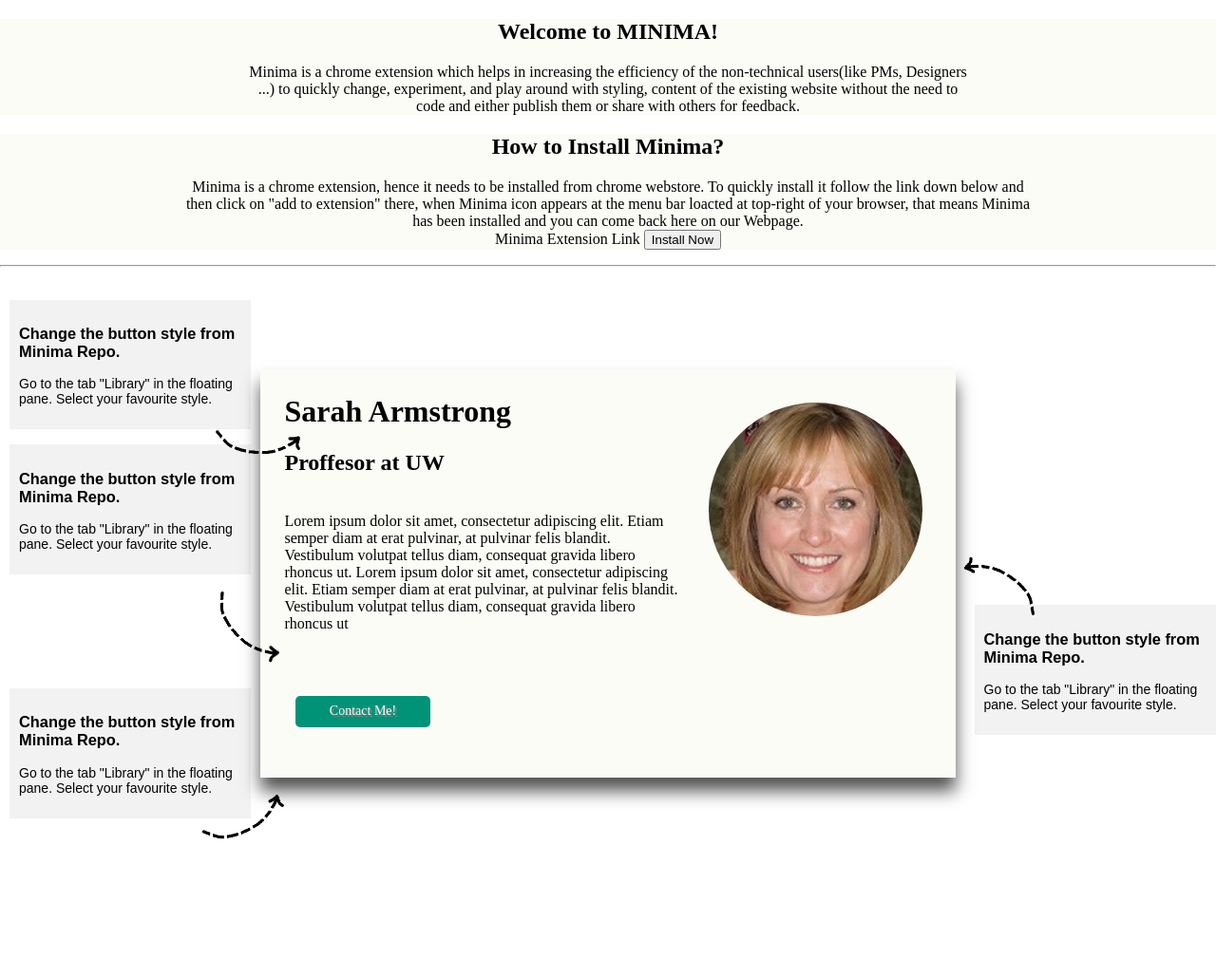
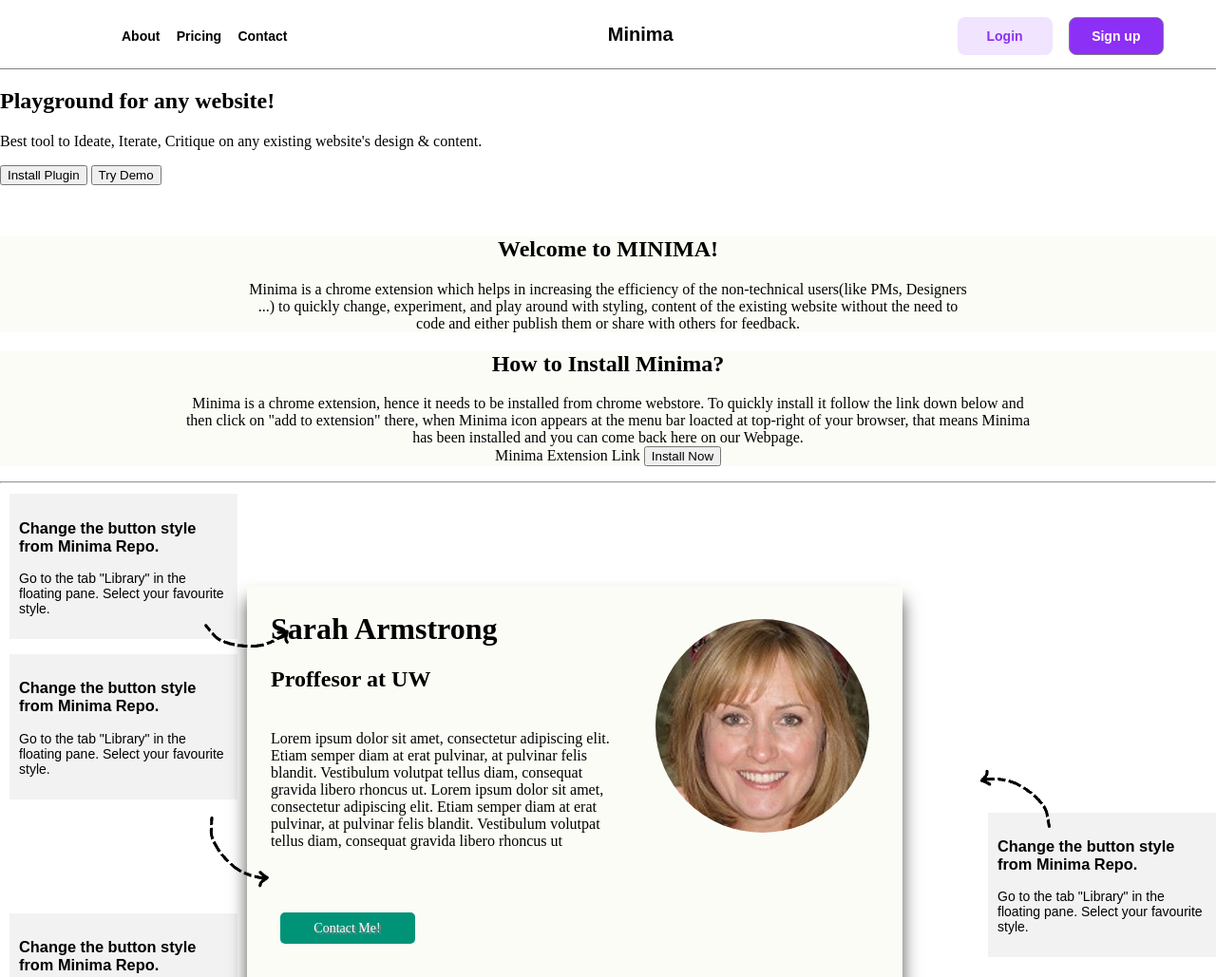
Before and after one commit to harvinder52/minima.github.io, a plain HTML site: page index.html in a window 1280 px wide. Shown: the top 1029 px of the page at 95% size. Before the commit the page ends 944 px from the top, so only its background shows below. Drawn offline with Linux system fonts and the light colour scheme.

Commit message:
working on newer design

```diff
--- a/index.html
+++ b/index.html
@@ -159,17 +159,119 @@
 
 .stepsContainerRight{
 	display: flex;
-	padding-left: 10px;
+	padding-left: 10vh;
 	justify-content: space-evenly;
 	flex-direction: column;
 
 }
+
+#minimaNav {
+	font-family: sans-serif;
+width: 100%;
+height: 72px;
+background-color: white;
+color: black;
+border-bottom: 1px solid gray;
+}
+
+#btnLogin{
+	position: relative;
+top: 25%;
+left: 61%;
+background-color: #f1e4ff;
+width: 100px;
+height: 40px;
+color: #8c30f5;
+border-radius: 8px;
+font-family: sans-serif;
+font-weight: 700;
+font-size: 14px;
+border: 0px solid white;
+}
+
+#btnSignup{
+	position: relative;
+top: 25%;
+left: 62%;
+background-color: #8c30f5;
+width: 100px;
+height: 40px;
+color: white;
+font-size: 14px;
+font-weight: 700;
+border: 1px solid gray;
+border-radius: 8px;
+font-family: sans-serif;
+
+}
+
+.navLabel {
+
+	font-family: sans-serif;
+	font-style: normal;
+	font-weight: bold;
+	font-size: 14px;
+	line-height: 20px;
+	position: relative;
+	top:25%;
+
+}
+.navLabel1{
+
+
+	left:10%;
+}
+.navLabel2{
+
+
+	left:11%;
+}
+
+.navLabel3{
+
+
+	left:12%;
+}
+
+.navTitle{
+	position: relative;
+	top:25%;
+	left: 38%;
+
+	font-family: sans-serif;
+ 	font-style: normal;
+	font-weight: 800;
+	font-size: 20px;
+	line-height: 20px;
+}
+
 
 
 
 </style>
 <body>
 
+	<div id="minimaNav">
+		<span class="navLabel navLabel1">About</span >
+		<span class="navLabel navLabel2">Pricing</span>
+		<span class="navLabel navLabel3">Contact</span>
+
+		<span class="navTitle">Minima</span>
+
+		<button id="btnLogin">Login</button>
+		<button id="btnSignup">Sign up</button>
+
+	</div>
+
+<section>
+	<div>
+		<h1>Playground for any website!</h1>
+		<p>Best tool to Ideate, Iterate, Critique on any existing website's design & content. <p>
+			<button>Install Plugin</button>
+			<button>Try Demo</button>
+	</div>
+	<img src="">
+</section>
 
 <div style="text-align: center; background-color: #FBFCF6; padding-right: 20%; padding-left: 20%;">
 	<h2>Welcome to MINIMA!</h2>
```
